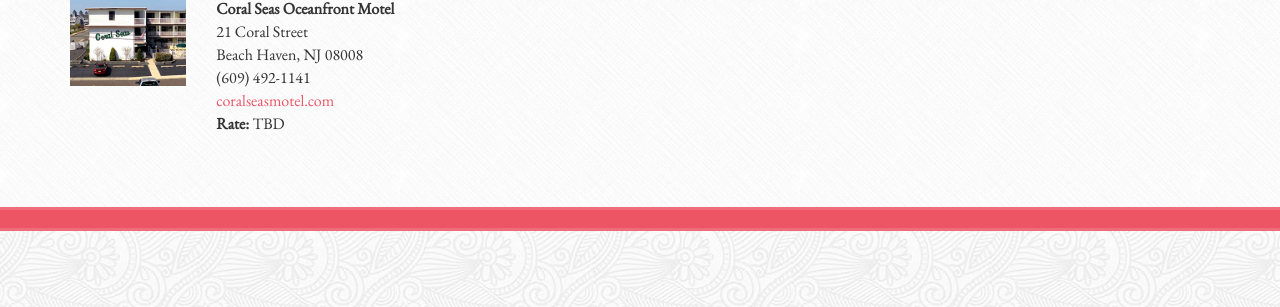
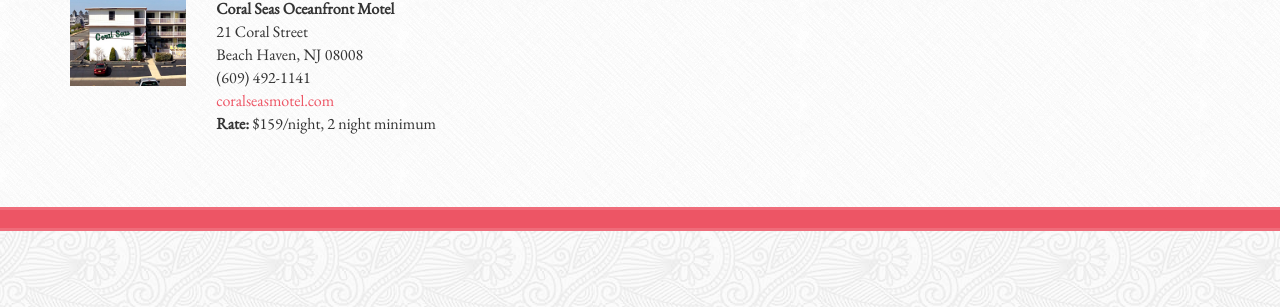
Before and after one commit to billdami/lisa-and-bill, a Jekyll site: the page built from index.html, in a window 1280 px wide and 900 px high, scrolled down 2651 px. Shown: the part 147-454 px from the top of the window. Built offline with Jekyll 4.4.1, drawn with Linux system fonts in a browser that asks for light colours; nearby versions of some CDN libraries.

Commit message:
updated hotel rate info

```diff
--- a/travel.html
+++ b/travel.html
@@ -55,7 +55,7 @@
 							Beach Haven, NJ 08008<br>
 							(609) 492-1141<br>
 							<a href="http://www.coralseasmotel.com">coralseasmotel.com</a><br>
-							<strong>Rate:</strong> TBD
+							<strong>Rate:</strong> $159/night, 2 night minimum
 						</address>
 					</div>
 				</div>
```
